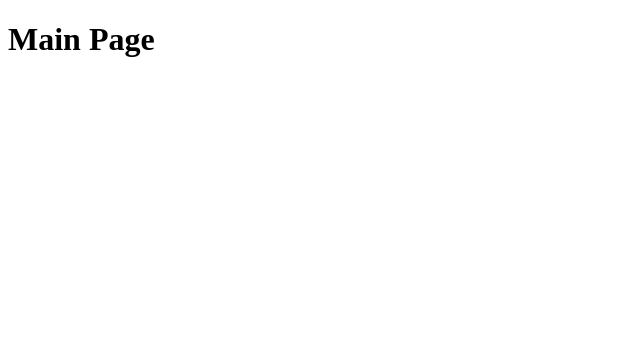
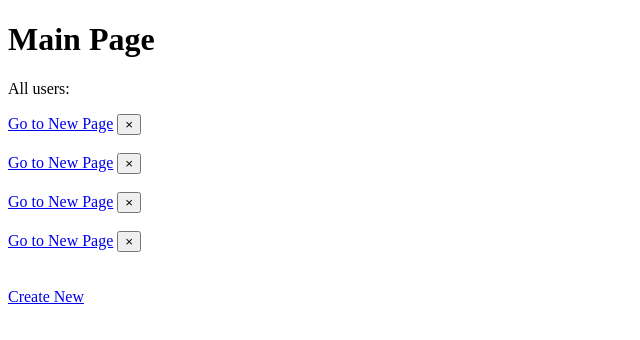
Before and after one commit to JackAndersson00/Test_Verktyg_Assignment_1, a plain HTML site: page index.html in a window 1280 px wide. Shown: the whole page, without its empty margins (0-640 px from the left). Drawn offline with Linux system fonts and the light colour scheme.

Commit message:
Finished the essentials for index.html

```diff
--- a/index.html
+++ b/index.html
@@ -3,9 +3,28 @@
 <head>
     <meta charset="UTF-8">
     <meta name="viewport" content="width=device-width, initial-scale=1.0">
+    <link rel="stylesheet" href="styles.css">
     <title>Index</title>
 </head>
 <body>
     <h1>Main Page</h1>
+    <p>All users:</p>
+    <div class="link-with-close">
+        <a href="users.html">Go to New Page</a>
+        <button class="close-button">&times;</button>
+    </div> <br>
+    <div class="link-with-close">
+        <a href="users.html">Go to New Page</a>
+        <button class="close-button">&times;</button>
+    </div><br>
+    <div class="link-with-close">
+        <a href="users.html">Go to New Page</a>
+        <button class="close-button">&times;</button>
+    </div><br>
+    <div class="link-with-close">
+        <a href="users.html">Go to New Page</a>
+        <button class="close-button">&times;</button>
+    </div><br><br>
+    <a href="create.html">Create New</a>
 </body>
 </html>
```
